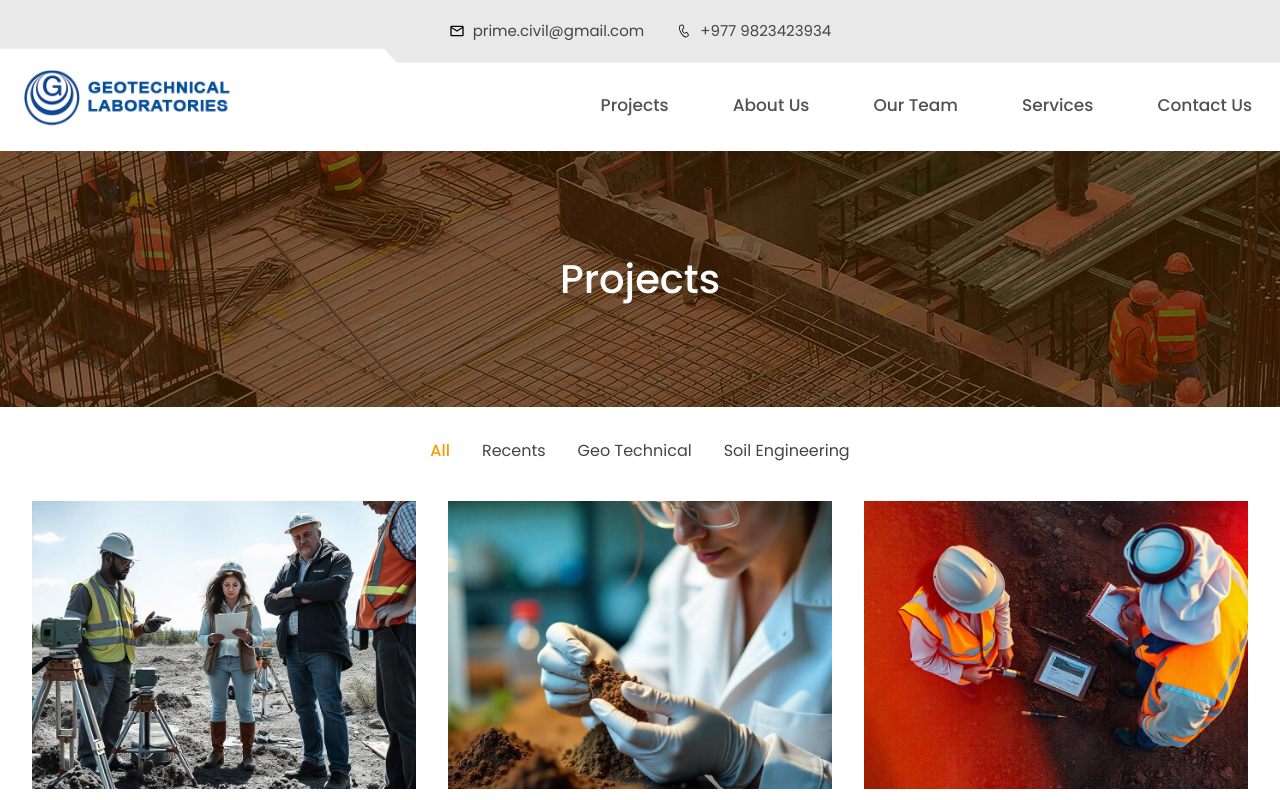
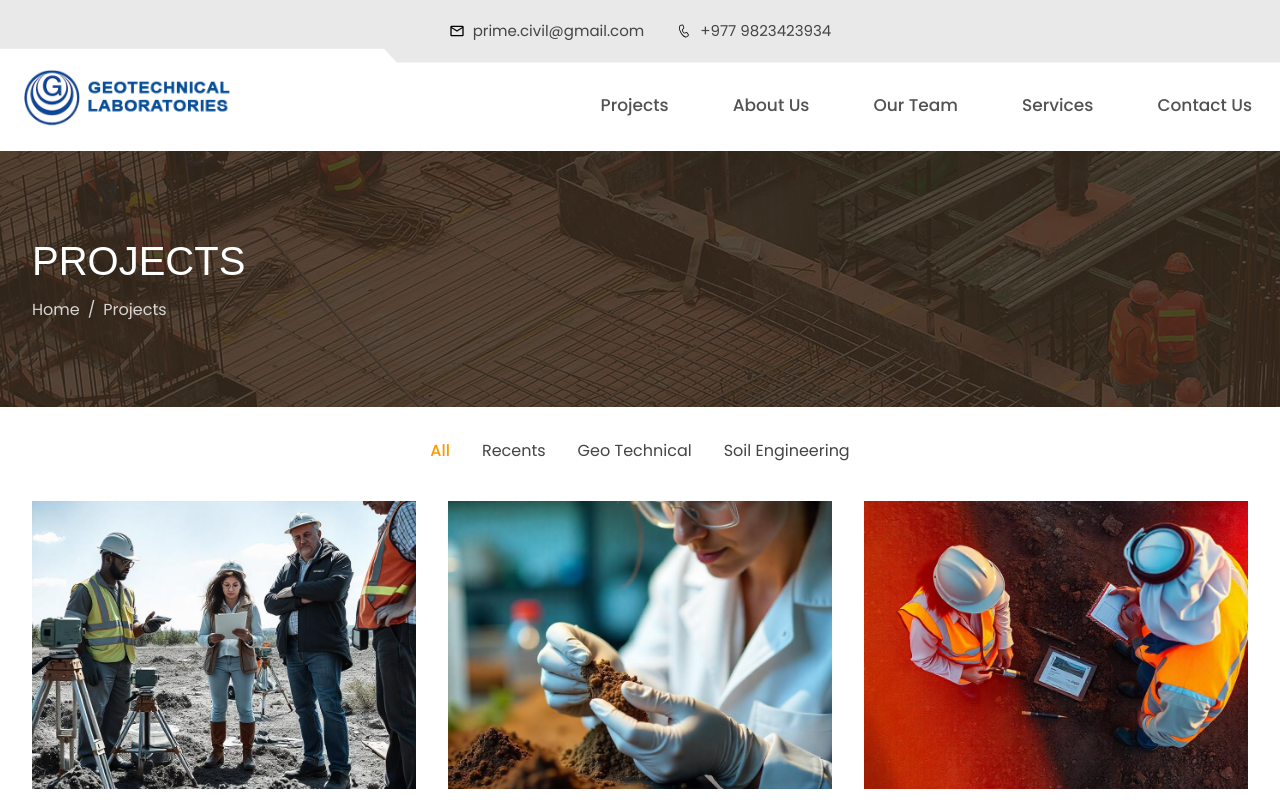
Before and after one commit to siddhartha0/PrimeCivilLab, a React (Vite) app: page /projects in a window 1280 px wide. Shown: the top 800 px of the page. Built offline with nearby package versions, Linux system fonts and the light colour scheme.

Commit message:
projects final changes

```diff
--- a/src/pages/projects.tsx
+++ b/src/pages/projects.tsx
@@ -32,15 +32,30 @@ export const Projects = () => {
     <LandingPageLayout>
       <div className="flex flex-col" id="parent">
         <section
-          className="h-64 flex place-items-center justify-around bg-cover bg-center font-sans "
+          className="h-64 flex place-items-center justify-around bg-cover bg-center relative font-sans "
           style={{
             background: `url(${bg})`,
           }}
           id="banner"
         >
-          <Text usage="click" size="heading-lg-mid">
-            Projects
-          </Text>
+          <div className="absolute inset-0 bg-black/50" />
+          <div className="absolute inset-0 flex flex-col justify-center gap-3 max-w-7xl mx-auto px-4 sm:px-6 lg:px-8">
+            <Text
+              size="heading-lg-default"
+              usage="click"
+              secondaryFont
+              className="uppercase"
+            >
+              Projects
+            </Text>
+            <div className="flex items-center space-x-2 text-white/80">
+              <Link to="/" className="hover:text-brand">
+                Home
+              </Link>
+              <span>/</span>
+              <span>Projects</span>
+            </div>
+          </div>
         </section>
 
         <div className="max-w-7xl mx-auto px-4 sm:px-6 lg:px-8 py-8">
```
